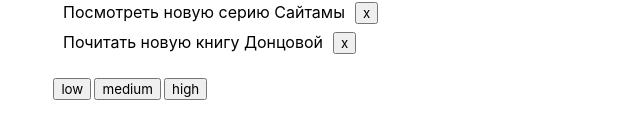
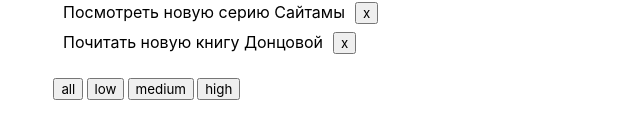
Before and after one commit to Rauzon/Home_tasks, a React (Create React App) app: page / in a window 1280 px wide. Shown: the part 381-520 px from the top of the page, without its empty margins (0-640 px from the left). Built offline with nearby package versions, Linux system fonts and the light colour scheme.

Commit message:
added 'all' button to TasksList

```diff
--- a/src/components/task02/TasksList.tsx
+++ b/src/components/task02/TasksList.tsx
@@ -27,6 +27,7 @@ export const TasksList:React.FC<propsType> = (props) => {
             </ul>
         </div>
         <div className={style.content__buttons}>
+            <button onClick={() => {props.filterTasks("all")}}>all</button>
             <button onClick={() => {props.filterTasks("low")}}>low</button>
             <button onClick={() => {props.filterTasks("medium")}}>medium</button>
             <button onClick={() => {props.filterTasks("high")}}>high</button>
--- a/src/components/task02/listOfTasksHOC.tsx
+++ b/src/components/task02/listOfTasksHOC.tsx
@@ -8,7 +8,7 @@ export type tasksListType = {
     priority: string
 }
 
-export type priorityTasks = ""|"low"|"medium"|"high"
+export type priorityTasks = "all"|"low"|"medium"|"high"
 
 export const ListOfTasksHOC = () => {
 
@@ -19,7 +19,7 @@ export const ListOfTasksHOC = () => {
         {id: 4, title: "Почитать новую книгу Донцовой", priority: "low"}]);
 
     //for filter of tasks by click on a button
-    let [taskFilter, setTaskFilter] = useState<priorityTasks>("")
+    let [taskFilter, setTaskFilter] = useState<priorityTasks>("all")
 
     let filtredTasks = state
 
```
